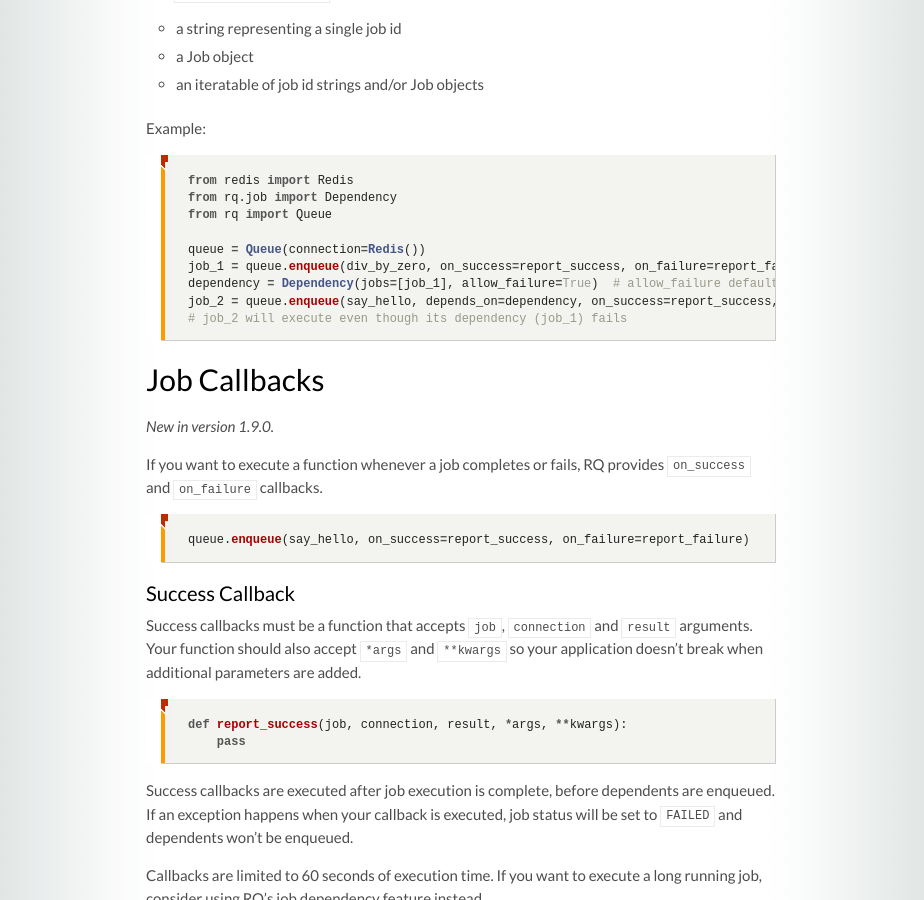
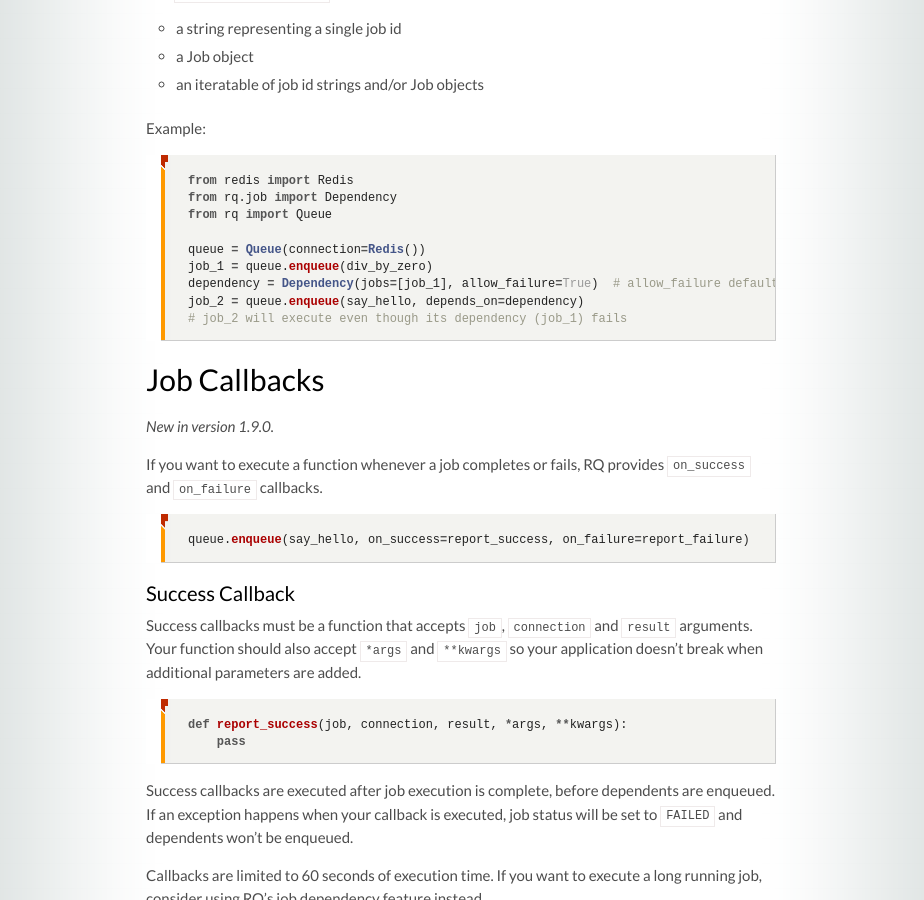
Before and after one commit to rq/rq, a Jekyll site: the page built from docs/docs/index.md, in a window 1280 px wide and 900 px high, scrolled down 3436 px. Shown: the whole window, without its empty margins (179-1103 px from the left). Built offline with Jekyll 4.4.1, drawn with Linux system fonts in a browser that asks for light colours; some web fonts are replaced; comment, search, counter and statistics services are not loaded.

Commit message:
Removed irrelevant on_success and on_failure keyword arguments in example

````diff
--- a/docs/docs/index.md
+++ b/docs/docs/index.md
@@ -176,9 +176,9 @@ from rq.job import Dependency
 from rq import Queue
 
 queue = Queue(connection=Redis())
-job_1 = queue.enqueue(div_by_zero, on_success=report_success, on_failure=report_failure)
+job_1 = queue.enqueue(div_by_zero)
 dependency = Dependency(jobs=[job_1], allow_failure=True)  # allow_failure defaults to False
-job_2 = queue.enqueue(say_hello, depends_on=dependency, on_success=report_success, on_failure=report_failure)
+job_2 = queue.enqueue(say_hello, depends_on=dependency)
 # job_2 will execute even though its dependency (job_1) fails
 ```
 
````
